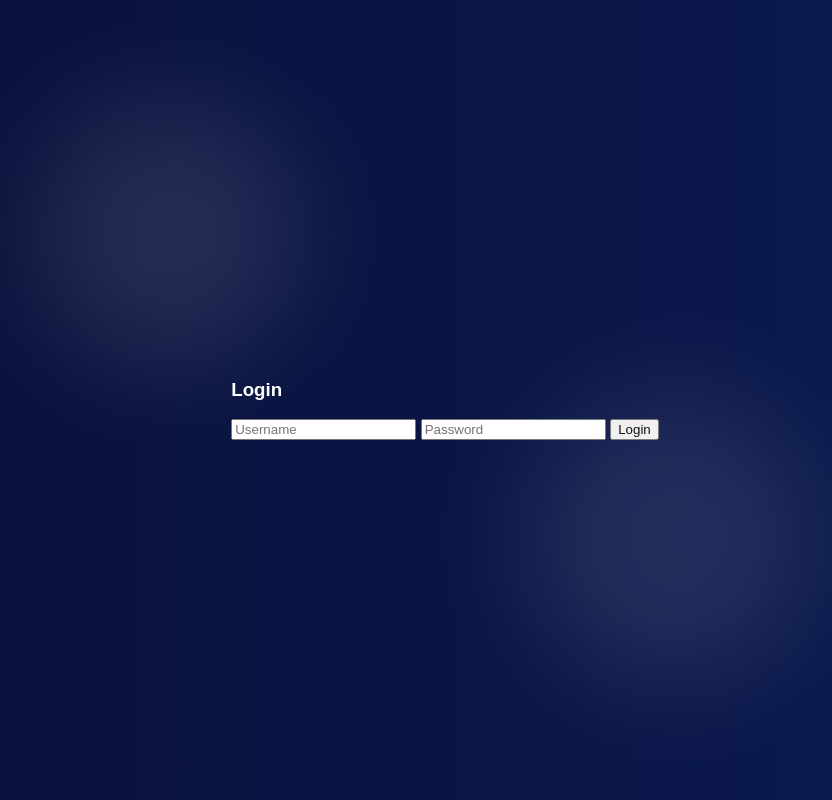
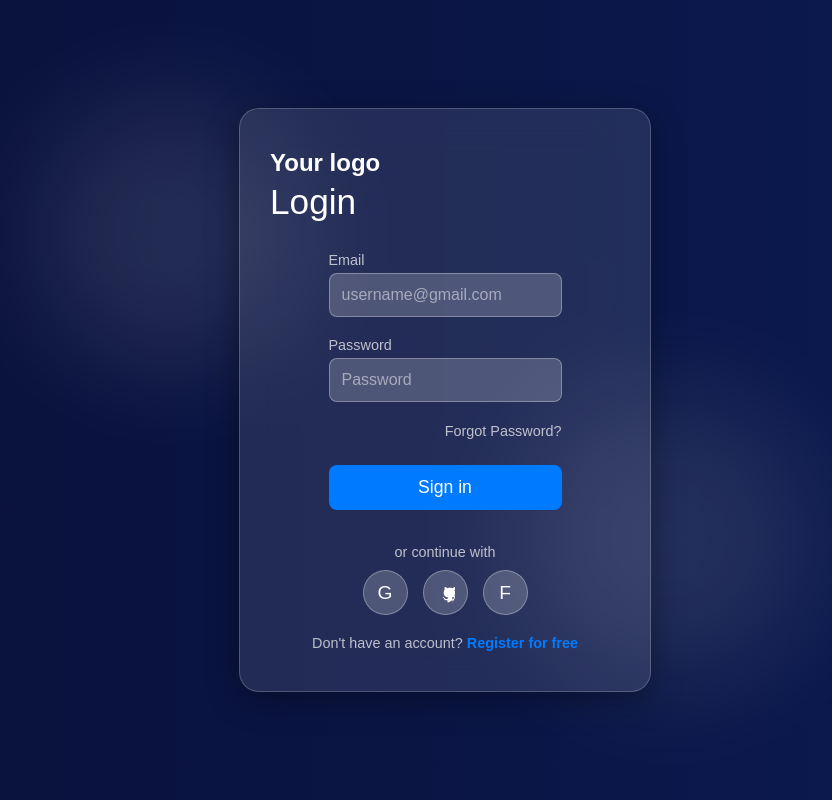
Before and after one commit to master-PA/Attendance-Code-, a Flask app: page / in a window 1280 px wide. Shown: the whole page, without its empty margins (195-1027 px from the left). Run offline with Flask 3, Linux system fonts and the light colour scheme.

Commit message:
Update login.html

```diff
--- a/templates/login.html
+++ b/templates/login.html
@@ -3,26 +3,44 @@
 <head>
     <meta charset="UTF-8">
     <meta name="viewport" content="width=device-width, initial-scale=1.0">
-    <title>Login</title>
-    <link rel="stylesheet" href="/static/style.css">
+    <title>Login Page</title>
+    <link rel="stylesheet" href="style.css">
 </head>
 <body>
-    <div class="card">
-        <h3>Login</h3>
-        <form method="post" action="/login">
-            <input type="text" name="username" placeholder="Username" required>
-            <input type="password" name="password" placeholder="Password" required>
-            <button type="submit">Login</button>
-        </form>
+    <div class="container">
+        <div class="login-card">
+            <div class="logo">Your logo</div>
+            <h2>Login</h2>
+            <form>
+                <div class="input-group">
+                    <label for="email">Email</label>
+                    <input type="email" id="email" placeholder="username@gmail.com">
+                </div>
+                <div class="input-group">
+                    <label for="password">Password</label>
+                    <input type="password" id="password" placeholder="Password">
+                </div>
+                <div class="forgot-password">
+                    <a href="#">Forgot Password?</a>
+                </div>
+                <button type="submit" class="sign-in-button">Sign in</button>
+            </form>
+            <div class="social-login">
+                <p>or continue with</p>
+                <div class="social-icons">
+                    <button class="social-button google">G</button>
+                    <button class="social-button github">
+                        <svg aria-hidden="true" height="24" viewBox="0 0 16 16" version="1.1" width="24" data-view-component="true" class="octicon octicon-mark-github">
+                            <path d="M8 0c4.42 0 8 3.58 8 8a8.013 8.013 0 0 1-5.45 7.59c-.4.08-.55-.17-.55-.38 0-.19.01-.82.01-1.49-2.01.37-2.53-.49-2.69-.94-.09-.23-.48-.94-.82-1.13-.28-.15-.68-.52-.01-.53.63-.01 1.08.58 1.23.82.72 1.21 1.87.87 2.33.66.07-.52.28-.87.51-1.07-1.78-.2-3.64-.89-3.64-3.95 0-.87.31-1.59.82-2.15-.08-.2-.36-1.02.08-2.12 0 0 .67-.21 2.2.82.64-.18 1.32-.27 2-.27.68 0 1.36.09 2 .27 1.53-1.04 2.2-.82 2.2-.82.44 1.1.16 1.92.08 2.12.51.56.82 1.27.82 2.15 0 3.07-1.87 3.75-3.65 3.95.29.25.54.73.54 1.48 0 1.07-.01 1.93-.01 2.2 0 .21-.15.46-.55.38A7.995 7.995 0 0 0 16 8c0-4.42-3.58-8-8-8Z"></path>
+                        </svg>
+                    </button>
+                    <button class="social-button facebook">F</button>
+                </div>
+            </div>
+            <div class="register">
+                Don't have an account? <a href="#">Register for free</a>
+            </div>
+        </div>
     </div>
-    {% with messages = get_flashed_messages() %}
-      {% if messages %}
-        <div class="flash">
-            {% for message in messages %}
-                <p style="color:red;">{{ message }}</p>
-            {% endfor %}
-        </div>
-      {% endif %}
-    {% endwith %}
 </body>
 </html>
```
